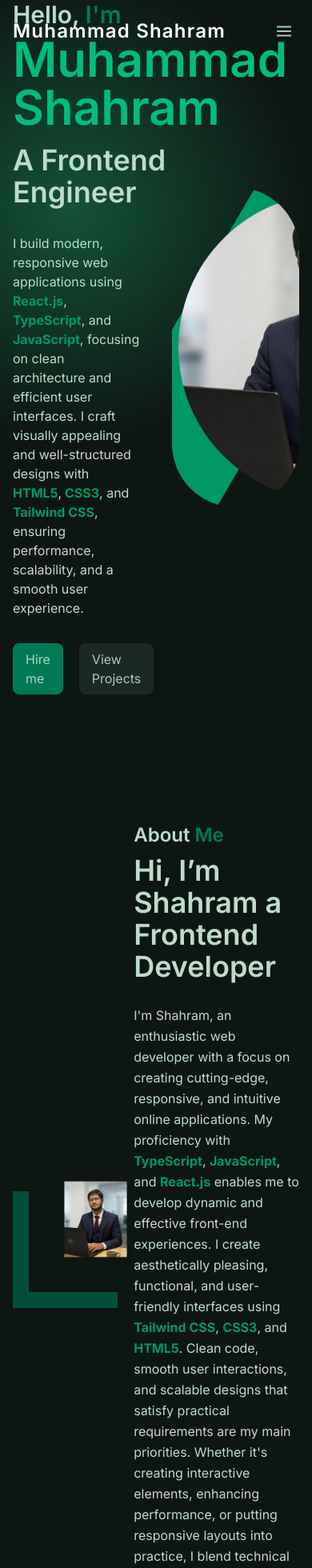
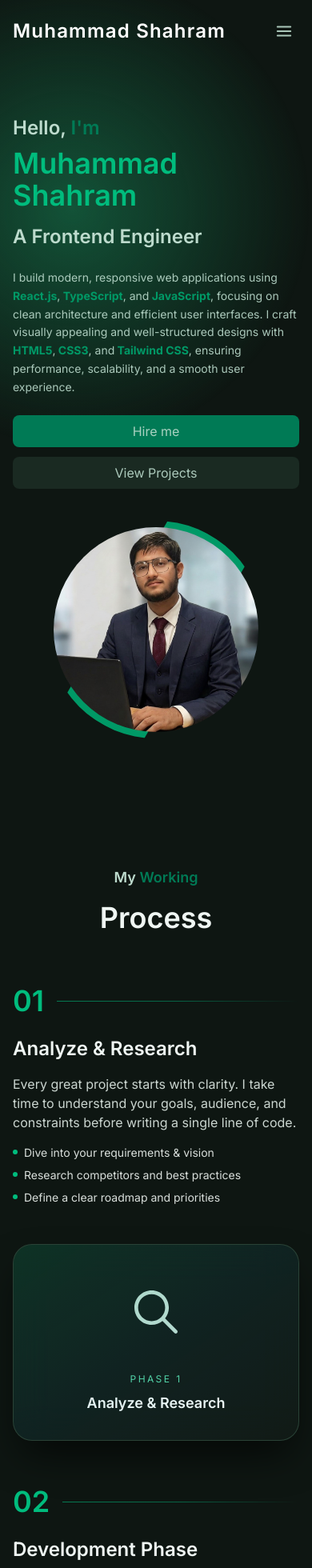
Before and after one commit to shahrampk/Portfolio-react, a React (Vite) app: page / in a window 390 px wide. Shown: the top 1960 px of the page at 80% size. Built offline with nearby package versions, Linux system fonts and the light colour scheme.

Commit message:
make services and testimonials section repsonsive

```diff
--- a/src/App.tsx
+++ b/src/App.tsx
@@ -1,13 +1,12 @@
-import Testimonial from "../src/components/ui/Testimonial";
-import About from "./components/ui/About";
 import Header from "./components/ui/Header";
 import Hero from "./components/ui/Hero";
 import Projects from "./components/ui/Projects";
 import Skills from "./components/ui/Skills";
 import CTA from "./components/ui/CTA";
-import Services from "./components/ui/Services";
 import HowIWork from "./components/ui/HowIWork";
 import Contact from "./components/ui/Contact";
+import Services from "./components/ui/Services";
+import Testimonial from "./components/ui/Testimonial";
 function App() {
   return (
     <div className="font-inter flex flex-col gap-40 pb-20 selection:bg-neutral-gray-600/60 selection:text-emerald-100 overflow-x-hidden">
@@ -18,7 +17,7 @@ function App() {
         <Hero />
       </>
       {/* About me */}
-      <About />
+      {/* <About /> */}
       {/* Working Process */}
       <HowIWork />
       {/* Services */}
--- a/src/components/Button.tsx
+++ b/src/components/Button.tsx
@@ -10,7 +10,7 @@ function Button({ newPage = false, text, rout }: Prop) {
       href={rout}
       target={newPage ? "_blank" : "_self"}
       rel={newPage ? "noopener noreferrer" : undefined}
-      className="transition-colors duration-200 bg-emerald-700 hover:bg-emerald-800 text-neutral-white-200/90 px-4 py-2 rounded-lg"
+      className="transition-colors duration-200 bg-emerald-700 hover:bg-emerald-800 text-neutral-white-200/90 px-4 py-2 rounded-lg text-center"
     >
       {text}
     </a>
--- a/src/components/SectionHeading.tsx
+++ b/src/components/SectionHeading.tsx
@@ -6,11 +6,11 @@ type TitleType = {
 function SectionHeading({ subTitle1, subTitle2, mainTitle }: TitleType) {
   return (
     <div className="flex flex-col gap-2 items-center">
-      <p className="text-xl font-semibold">
+      <p className="text-lg md:text-xl xl:text-2xl 3xl:text-3xl font-semibold">
         {subTitle1} <span className="text-emerald-700">{subTitle2}</span>
       </p>
 
-      <h1 className="text-6xl my-2 font-semibold text-neutral-white-50">
+      <h1 className="text-4xl md:text-5xl lg:text-6xl xl:text-7xl 3xl:text-8xl my-2 font-semibold text-neutral-white-50">
         {mainTitle}
       </h1>
     </div>
--- a/src/components/ui/Hero.tsx
+++ b/src/components/ui/Hero.tsx
@@ -2,22 +2,22 @@ import Button from "../Button";
 import heroImage from "../../assets/my-photo.png";
 function Hero() {
   return (
-    <div className="min-h-screen flex items-center container mx-auto px-4">
-      <div className="grid grid-cols-2 gap-10  w-full">
-        <div>
-          <div className="flex flex-col items-start gap-8">
+    <section className="mt-12 flex min-h-screen items-center sm:mt-0">
+      <div className="container mx-auto w-full px-4 pt-24">
+        <div className="grid items-center gap-10 lg:grid-cols-2 lg:gap-14 3xl:gap-20">
+          <div className="flex flex-col items-start gap-6 sm:gap-8">
             <h1 className="flex flex-col gap-2">
-              <span className="text-3xl font-semibold">
+              <span className="text-2xl font-semibold sm:text-3xl 3xl:text-8xl">
                 Hello, <span className="text-emerald-700">I'm</span>
               </span>
-              <span className="text-6xl mb-2 font-semibold text-emerald-500">
+              <span className="mb-2 text-4xl font-semibold text-emerald-500 sm:text-5xl lg:text-6xl 3xl:text-7xl">
                 Muhammad Shahram
               </span>
-              <span className="text-4xl font-semibold text-neutral-white-200">
+              <span className="text-2xl font-semibold text-neutral-white-200 sm:text-3xl lg:text-4xl 3xl:text-5xl">
                 A Frontend Engineer
               </span>
             </h1>
-            <p>
+            <p className=" text-sm leading-relaxed text-neutral-white-200/90 sm:text-base 3xl:max-w-2xl 3xl:text-3xl 3xl:leading-loose 3xl:tracking-wider">
               I build modern, responsive web applications using
               <b className="text-emerald-600"> React.js</b>,
               <b className="text-emerald-600"> TypeScript</b>, and
@@ -29,31 +29,32 @@ function Hero() {
               <b className="text-emerald-600"> Tailwind CSS</b>, ensuring
               performance, scalability, and a smooth user experience.
             </p>
-            <div className="flex gap-5">
+            <div className="flex w-full flex-col gap-3 sm:w-auto sm:flex-row sm:gap-5">
               <Button text="Hire me" rout="#" />
               <a
                 href="#projects-section"
-                className="transition-colors bg-neutral-gray-800/50 duration-200 hover:bg-neutral-gray-800 text-neutral-white-200/90 px-4 py-2 rounded-lg"
+                className="inline-flex items-center justify-center rounded-lg bg-neutral-gray-800/50 px-4 py-2 text-neutral-white-200/90 transition-colors duration-200 hover:bg-neutral-gray-800"
               >
                 View Projects
               </a>
             </div>
           </div>
-        </div>
-        <div className="flex items-center justify-center">
-          <div className="relative p-2 overflow-hidden rounded-full">
-            <div className="bg-emerald-600 rotate-45 absolute top-0 left-1/2 h-full w-40 -translate-x-1/2 animate-wiggle" />
-            <div className="h-96 w-96  rounded-full overflow-hidden flex items-center justify-center">
-              <img
-                src={heroImage}
-                alt="my photo"
-                className="h-full w-full object-cover relative z-40"
-              />
+
+          <div className="flex items-center justify-center ">
+            <div className="relative overflow-hidden rounded-full p-2">
+              <div className="absolute left-1/2 top-0 h-full w-28 -translate-x-1/2 rotate-45 bg-emerald-600 animate-wiggle sm:w-32 md:w-36" />
+              <div className="relative z-10 flex h-64 w-64 items-center justify-center overflow-hidden rounded-full sm:h-72 sm:w-72 md:h-80 md:w-80 lg:h-96 lg:w-96 3xl:h-112 3xl:w-md">
+                <img
+                  src={heroImage}
+                  alt="Portrait of Muhammad Shahram"
+                  className="h-full w-full object-cover"
+                />
+              </div>
             </div>
           </div>
         </div>
       </div>
-    </div>
+    </section>
   );
 }
 
--- a/src/components/ui/HowIWork.tsx
+++ b/src/components/ui/HowIWork.tsx
@@ -67,18 +67,18 @@ function HowIWork() {
   return (
     <section
       id="process-section"
-      className="flex flex-col gap-20 container mx-auto px-4"
+      className="container mx-auto flex flex-col gap-14 px-4 sm:px-6 lg:px-8 md:gap-20"
     >
       <SectionHeading subTitle1="My" subTitle2="Working" mainTitle="Process" />
 
-      <div className="flex flex-col gap-36">
+      <div className="flex flex-col gap-14 md:gap-24 xl:gap-32">
         {steps.map((step, index) => {
           const isEven = index % 2 === 1;
 
           return (
             <div
               key={step.id}
-              className="relative grid lg:gap-20 items-center lg:grid-cols-[minmax(0,1.1fr)_minmax(0,1.1fr)]"
+              className="relative grid items-center gap-10 lg:grid-cols-2 lg:gap-16 xl:gap-24 2xl:gap-28"
             >
               {/* Number + small label rail */}
               <div
@@ -87,22 +87,22 @@ function HowIWork() {
                 }`}
               >
                 <div className="flex items-center gap-4">
-                  <span className="text-4xl md:text-5xl font-semibold text-emerald-500">
+                  <span className="text-4xl font-semibold text-emerald-500 md:text-5xl 2xl:text-6xl">
                     {step.label}
                   </span>
                   <div className="h-px flex-1 bg-linear-to-r from-emerald-500/60 via-emerald-400/40 to-transparent" />
                 </div>
 
-                <div className="max-w-xl">
-                  <h3 className="text-2xl md:text-3xl font-semibold text-neutral-white-50 mb-4">
+                <div className="max-w-xl xl:max-w-2xl 2xl:max-w-3xl">
+                  <h3 className="mb-4 text-2xl font-semibold text-neutral-white-50 md:text-3xl 2xl:text-4xl">
                     {step.title}
                   </h3>
-                  <p className="text-neutral-gray-100/90 mb-4">
+                  <p className="mb-4 text-neutral-gray-100/90 md:text-lg 2xl:text-xl 2xl:leading-relaxed">
                     {step.description}
                   </p>
-                  <ul className="space-y-2 text-sm md:text-base text-neutral-gray-50/90">
+                  <ul className="space-y-2 text-sm text-neutral-gray-50/90 md:text-base 2xl:text-lg">
                     {step.bulletPoints.map((point) => (
-                      <li key={point} className="flex items-center gap-2 ">
+                      <li key={point} className="flex items-start gap-2">
                         <span className="mt-1.5 h-1.5 w-1.5 rounded-full bg-emerald-500" />
                         <span>{point}</span>
                       </li>
@@ -113,16 +113,16 @@ function HowIWork() {
 
               {/* Card side */}
               <div
-                className={`hidden ${
+                className={`flex justify-center ${
                   isEven ? "lg:order-1" : "lg:order-2"
-                } lg:flex justify-center`}
+                } mt-2 lg:mt-0`}
               >
-                <div className="relative w-full max-w-md rounded-3xl bg-neutral-gray-900/60 border border-neutral-gray-700/60 shadow-2xl shadow-black/70 backdrop-blur-xl overflow-hidden">
+                <div className="relative w-full max-w-sm overflow-hidden rounded-3xl border border-neutral-gray-700/60 bg-neutral-gray-900/60 shadow-2xl shadow-black/70 backdrop-blur-xl sm:max-w-md xl:max-w-lg 2xl:max-w-xl">
                   <div className="absolute inset-0 bg-linear-to-br from-emerald-500/15 via-sky-400/5 to-transparent pointer-events-none" />
 
-                  <div className="flex flex-col items-center gap-6 px-8 py-10">
-                    <div className="p-5 rounded-2xl flex items-center justify-center ">
-                      <span className="text-8xl">
+                  <div className="flex flex-col items-center gap-6 px-6 py-8 sm:px-8 sm:py-10 2xl:px-10 2xl:py-12">
+                    <div className="flex items-center justify-center rounded-2xl p-4 sm:p-5">
+                      <span className="text-7xl sm:text-8xl 2xl:text-9xl">
                         {step.id === 1 && <IoIosSearch />}
                         {step.id === 2 && <FaLaptopCode />}
                         {step.id === 3 && <BsBugFill />}
@@ -133,7 +133,7 @@ function HowIWork() {
                       <p className="text-xs uppercase tracking-[0.2em] text-emerald-300/90">
                         Phase {step.id}
                       </p>
-                      <p className="text-lg font-semibold text-neutral-white-50">
+                      <p className="text-lg font-semibold text-neutral-white-50 2xl:text-xl">
                         {step.title}
                       </p>
                     </div>
--- a/src/components/ui/Services.tsx
+++ b/src/components/ui/Services.tsx
@@ -45,13 +45,13 @@ function Services() {
             key={service.id}
             className="flex flex-col group items-center text-center gap-5"
           >
-            <p className="icon text-4xl text-neutral-white-100 bg-neutral-gray-800/50 duration-200 group-hover:bg-neutral-gray-800 h-20 w-20 rounded-full select-none flex items-center justify-center">
+            <p className="icon text-4xl 3xl:text-5xl text-neutral-white-100 bg-neutral-gray-800/50 duration-200 group-hover:bg-neutral-gray-800 h-20 w-20 lg:h-24 lg:w-24 rounded-full select-none flex items-center justify-center">
               {service.icon}
             </p>
-            <h3 className="heading text-2xl font-semibold">
+            <h3 className="text-xl md:text-2xl 3xl:text-4xl font-semibold">
               {service.heading}
             </h3>
-            <p className="description ">{service.description}</p>
+            <p className="description">{service.description}</p>
           </div>
         ))}
       </div>
--- a/src/index.css
+++ b/src/index.css
@@ -1,6 +1,7 @@
 @import url("https://fonts.googleapis.com/css2?family=Inter:ital,opsz,wght@0,14..32,100..900;1,14..32,100..900&display=swap");
 @import "tailwindcss";
 @theme {
+  --breakpoint-3xl: 1920px;
   --font-inter: "Inter", sans-serif;
   --color-neutral-gray-50: #eff5f2;
   --color-neutral-gray-100: #e0ebe6;
--- /dev/null
+++ b/tailwind.config.ts
@@ -0,0 +1,13 @@
+import type { Config } from "tailwindcss";
+
+export default {
+  content: ["./index.html", "./src/**/*.{js,ts,jsx,tsx}"],
+  theme: {
+    extend: {
+      screens: {
+        "3xl": "1920px",
+      },
+    },
+  },
+  plugins: [],
+} satisfies Config;
```
Also changed, not shown: src/components/ui/Testimonial.tsx (+4 -4 lines).
